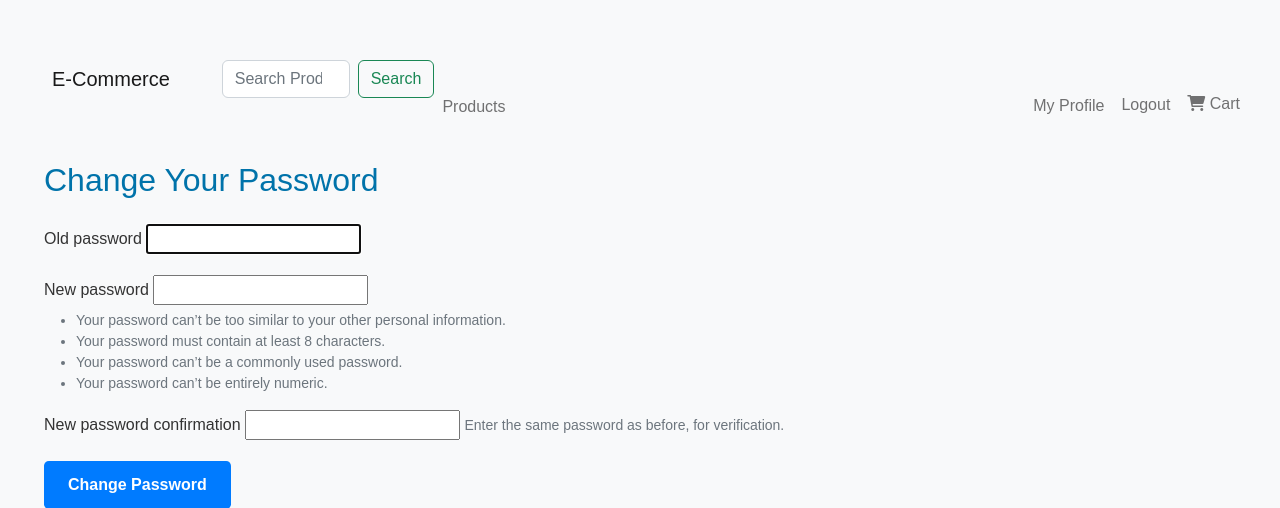
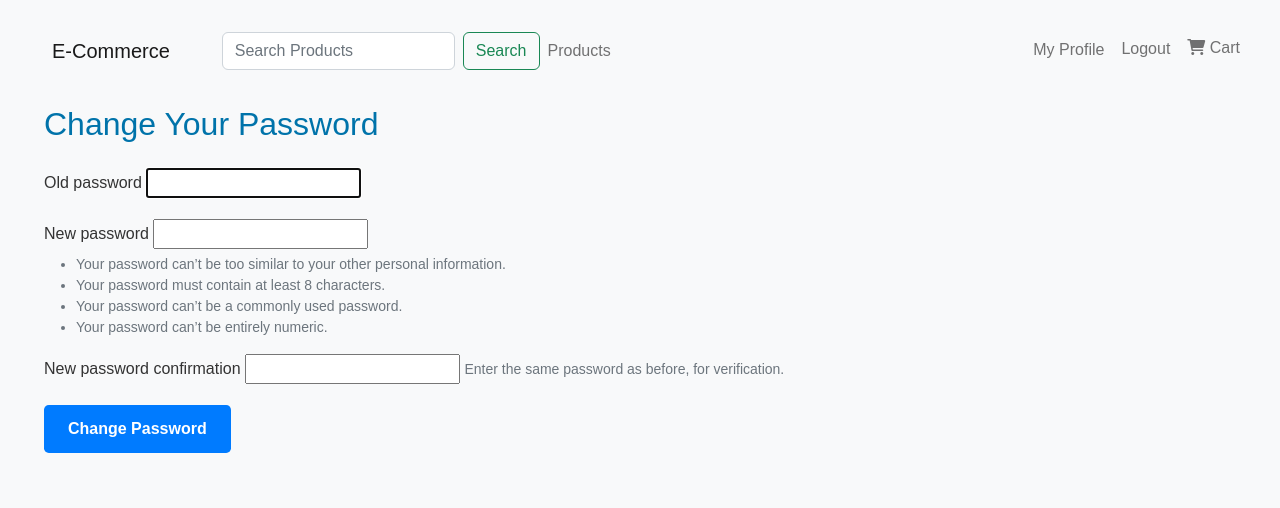
Before and after one commit to jeremyw0886/ecommerce_platform, a Django app: page /accounts/password_change/ in a window 1280 px wide. Shown: the top 508 px of the page. Run offline with Django 5.2, Linux system fonts and the light colour scheme; the visitor is signed in with stand-in values (Sample User, id 1); some libraries are stand-ins or nearby versions.

Commit message:
updates styles.css

```diff
--- a/store/static/css/styles.css
+++ b/store/static/css/styles.css
@@ -418,17 +418,14 @@ a:hover {
     max-width: 100%;
   }
 
-  .navbar .collapse.navbar-collapse {
-    margin-top: 3.5rem;
-    order: 4;
-    text-align: right;
-    width: 100%;
+  .logout {
+    display: flex;
+    justify-content: end;
   }
 
-  .logout {
-    display: flex;
-    text-align: right;
-  }
+  .h5,
+  h5 {
+    font-size: 1rem;
 }
 
 @media (max-width: 768px) {
@@ -492,7 +489,8 @@ a:hover {
   }
 
   .logout {
-    text-align: right;
+    display: flex;
+    justify-content: end;
   }
 
   .saved-btns a.btn {
```
